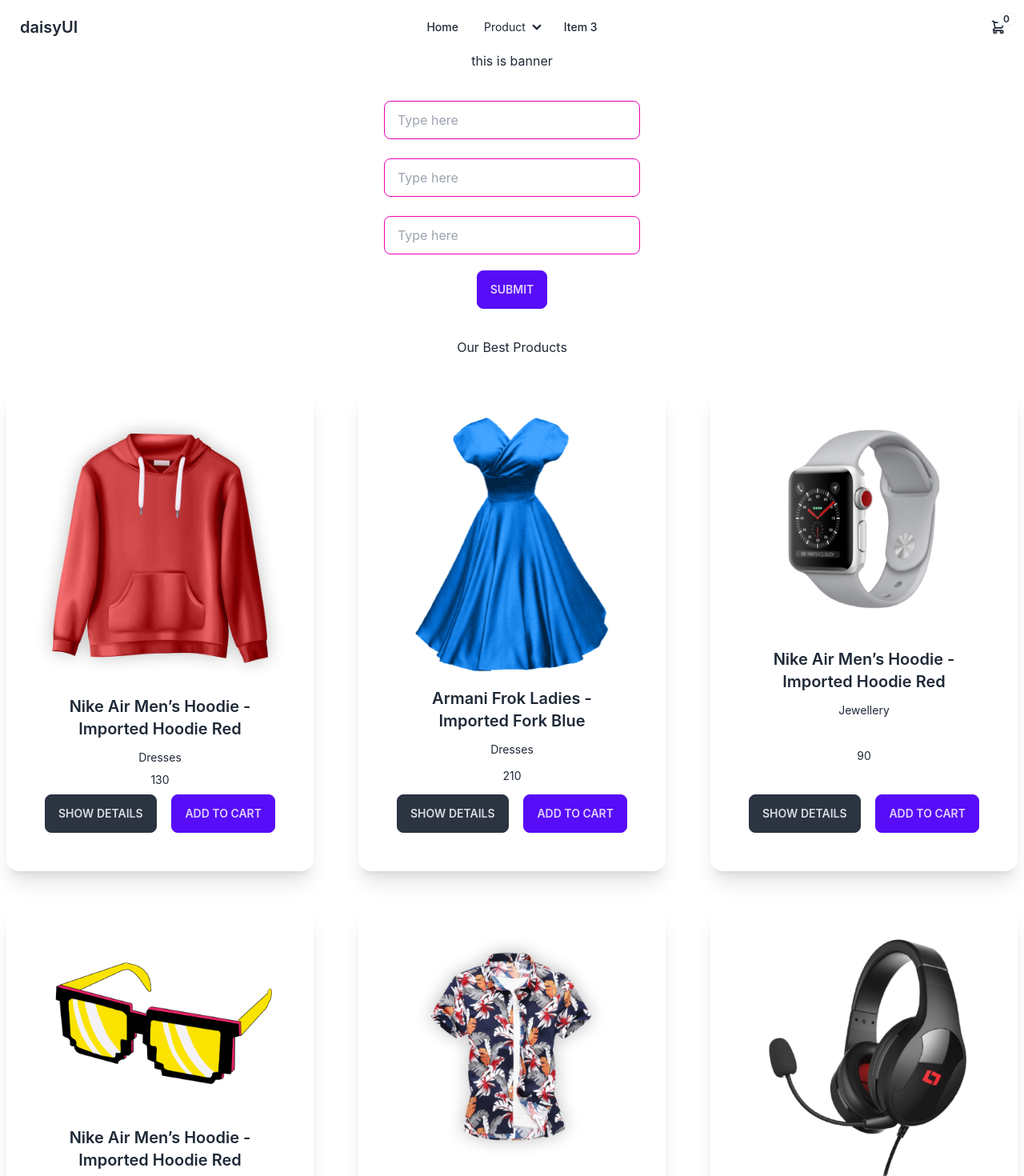
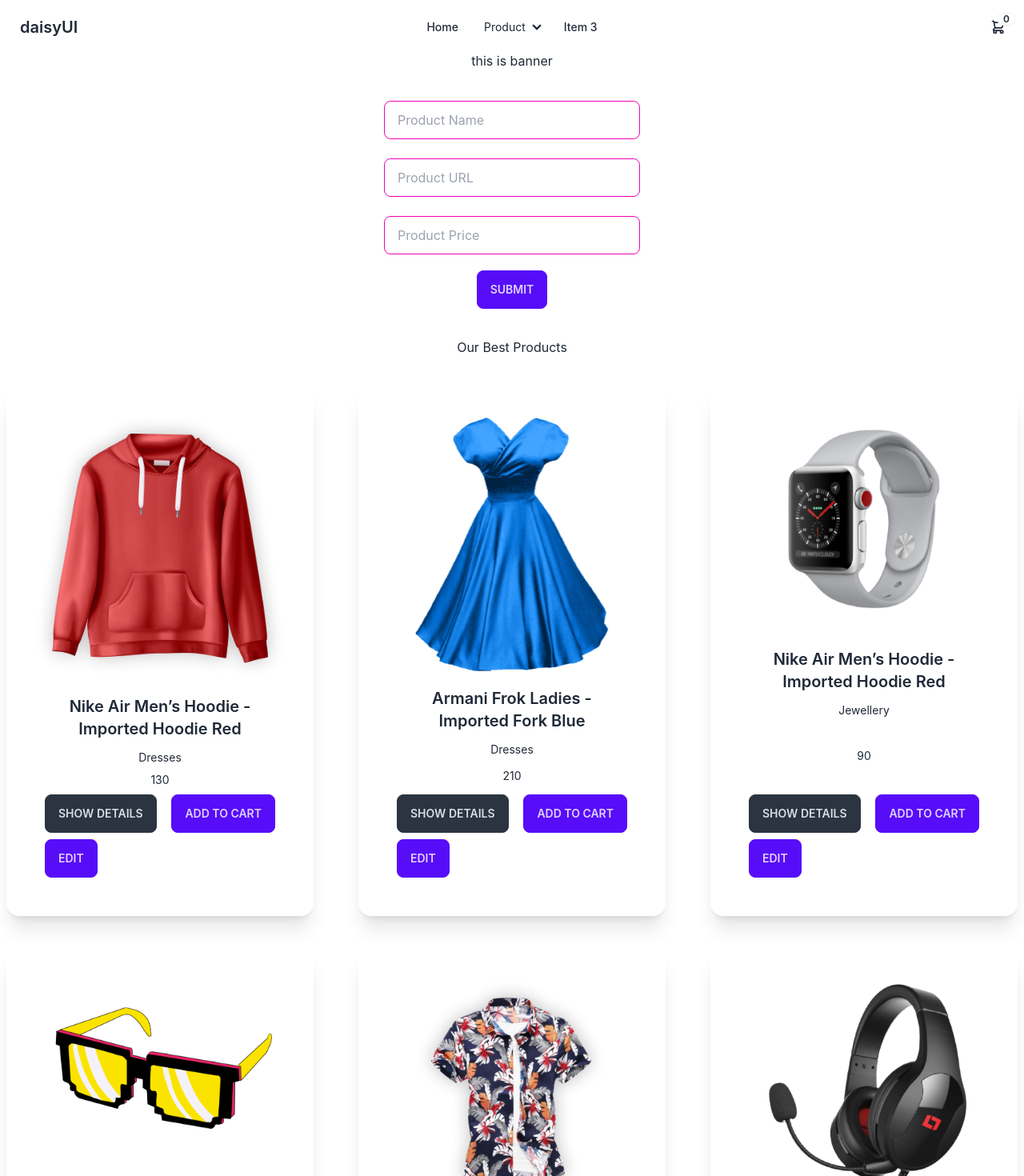
Before and after one commit to AS-Ridwan/react-dress-site, a React (Vite) app: page / in a window 1280 px wide. Shown: the top 1470 px of the page at 80% size. Built offline with nearby package versions, Linux system fonts and the light colour scheme; the HTML template or start-up script is replaced by a standard one.

Commit message:
work added

```diff
--- a/src/App.jsx
+++ b/src/App.jsx
@@ -14,14 +14,15 @@ export const myContext = createContext();
 function App() {
   const [cart, setCart] = useState([]);
   const [shirts, setShirts] = useTshirts();
-  // console.log(shirts);
+  const [editProduct, setEditProduct] = useState(null);
+  // console.log(editProduct);
 
   useEffect(() => {
     if (shirts.length) {
       const storedCart = getStoredCart();
       const previousCart = [];
       for (const id in storedCart) {
-        const foundProduct = shirts?.products.find((s) => s.id == id);
+        const foundProduct = shirts.find((s) => s.id == id);
         if (foundProduct) {
           const quantity = storedCart[id];
           foundProduct.quantity = quantity;
@@ -38,14 +39,35 @@ function App() {
     setCart(newCart);
   };
 
+  const handleEdit = (id) => {
+    const editedItem = shirts.find((s) => s.id == id);
+    setEditProduct(editedItem);
+  };
+
   const addInputValue = (inputValue) => {
     setShirts([...shirts, { ...inputValue, id: shirts.length + 1 }]);
+  };
+
+  const editInputValue = (editValue) => {
+    const index = shirts.findIndex((s) => s.id === editValue.id);
+    const newValue = [...shirts];
+    newValue.splice(index, 1, editValue);
+    setShirts(newValue);
   };
 
   return (
     <>
       <myContext.Provider
-        value={[handleAddToCart, cart, shirts, setShirts, addInputValue]}
+        value={[
+          handleAddToCart,
+          handleEdit,
+          cart,
+          shirts,
+          setShirts,
+          addInputValue,
+          editProduct,
+          editInputValue,
+        ]}
       >
         <Navbar cart={cart}></Navbar>
         <Routes>
--- a/src/components/Home/Banner.jsx
+++ b/src/components/Home/Banner.jsx
@@ -1,22 +1,41 @@
-import React, { useContext, useState } from "react";
+import React, { useContext, useEffect, useState } from "react";
 import { myContext } from "../../App";
 
 const banner = () => {
   const [inputValue, setInputValue] = useState({
     category: "Dresses",
   });
-  const [handleAddToCart, cart, shirts, setShirts, addInputValue] =
-    useContext(myContext);
+  const [
+    handleAddToCart,
+    handleEdit,
+    cart,
+    shirts,
+    setShirts,
+    addInputValue,
+    editProduct,
+    editInputValue,
+  ] = useContext(myContext);
 
   const handleSubmit = (e) => {
     e.preventDefault();
-    addInputValue(inputValue);
-    e.target.reset();
+
+    if (editProduct) {
+      editInputValue(inputValue);
+    } else {
+      addInputValue(inputValue);
+    }
   };
 
   const handleInput = (e) => {
     setInputValue({ ...inputValue, [e.target.name]: e.target.value });
   };
+
+  useEffect(() => {
+    if (editProduct) {
+      setInputValue(editProduct);
+    }
+  }, [editProduct]);
+
   return (
     <div>
       <h1>this is banner</h1>
@@ -28,25 +47,32 @@ const banner = () => {
         <input
           type="text"
           name="title"
+          value={inputValue.title}
           onChange={handleInput}
-          placeholder="Type here"
+          placeholder="Product Name"
           className="input input-bordered input-secondary w-full max-w-xs"
         />
         <input
           type="text"
           name="url"
+          value={inputValue.url}
           onChange={handleInput}
-          placeholder="Type here"
+          placeholder="Product URL"
           className="input input-bordered input-secondary w-full max-w-xs my-6"
         />
         <input
           type="text"
           name="price"
+          value={inputValue.price}
           onChange={handleInput}
-          placeholder="Type here"
+          placeholder="Product Price"
           className="input input-bordered input-secondary w-full max-w-xs"
         />
-        <input type="submit" value="Submit" className="btn btn-primary mt-5" />
+        <input
+          type="submit"
+          value={editProduct ? "Edit" : "Submit"}
+          className="btn btn-primary mt-5"
+        />
       </form>
     </div>
   );
--- a/src/components/Products/Product.jsx
+++ b/src/components/Products/Product.jsx
@@ -5,10 +5,10 @@ import { useNavigate } from "react-router-dom";
 const Product = ({ shirt }) => {
   const { category, title, price, url, id } = shirt;
   // console.log(shirts);
+  const [handleAddToCart, handleEdit, cart, shirts, setShirts, addInputValue] =
+    useContext(myContext);
 
   const navigate = useNavigate();
-
-  const [handleAddToCart, setShirts] = useContext(myContext);
 
   return (
     <div className="card card-compact w-96 bg-base-100 shadow-xl">
@@ -32,6 +32,9 @@ const Product = ({ shirt }) => {
           >
             Add to Cart
           </button>
+          <button onClick={() => handleEdit(id)} className="btn btn-primary">
+            EDIT
+          </button>
         </div>
       </div>
     </div>
--- a/src/components/Products/Products.jsx
+++ b/src/components/Products/Products.jsx
@@ -4,7 +4,8 @@ import Product from "./Product";
 import { myContext } from "../../App";
 
 const Products = () => {
-  const [handleAddToCart, cart, shirts] = useContext(myContext);
+  const [handleAddToCart, handleEdit, cart, shirts, setShirts] =
+    useContext(myContext);
   // console.log(shirts);
 
   return (
```
